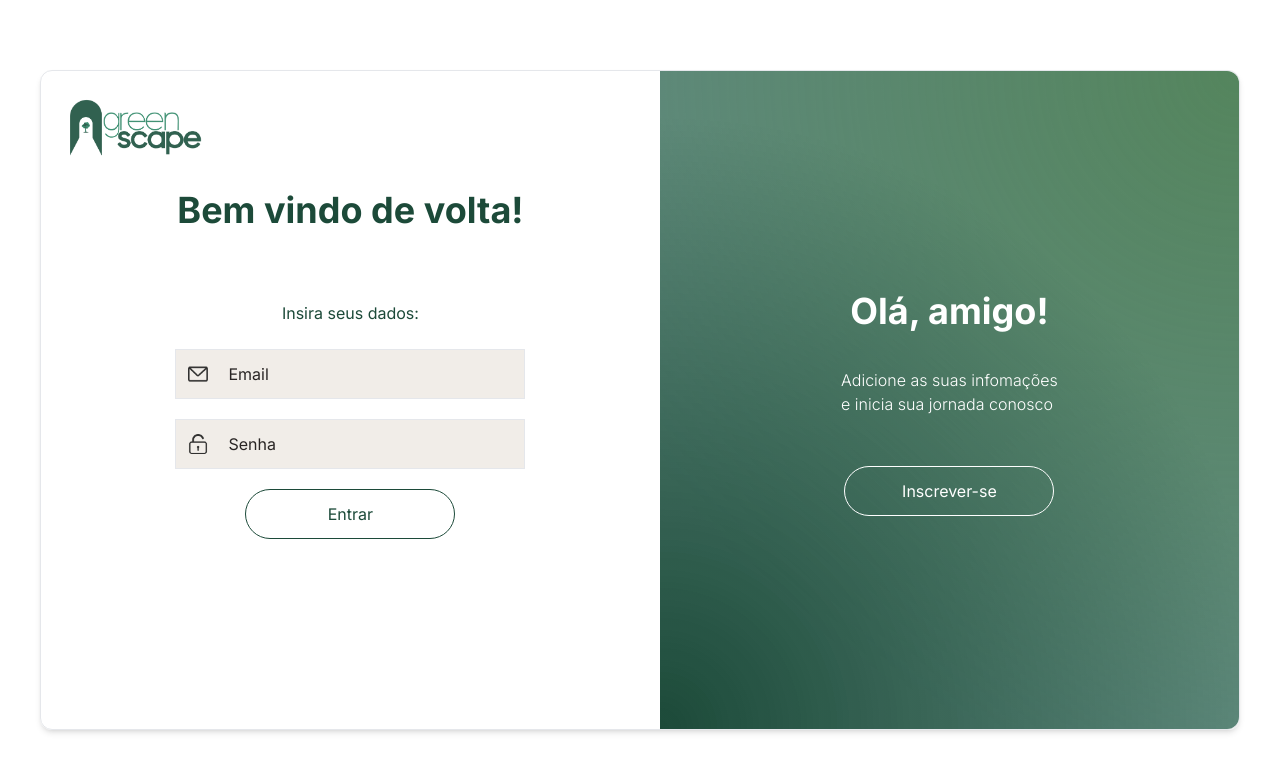
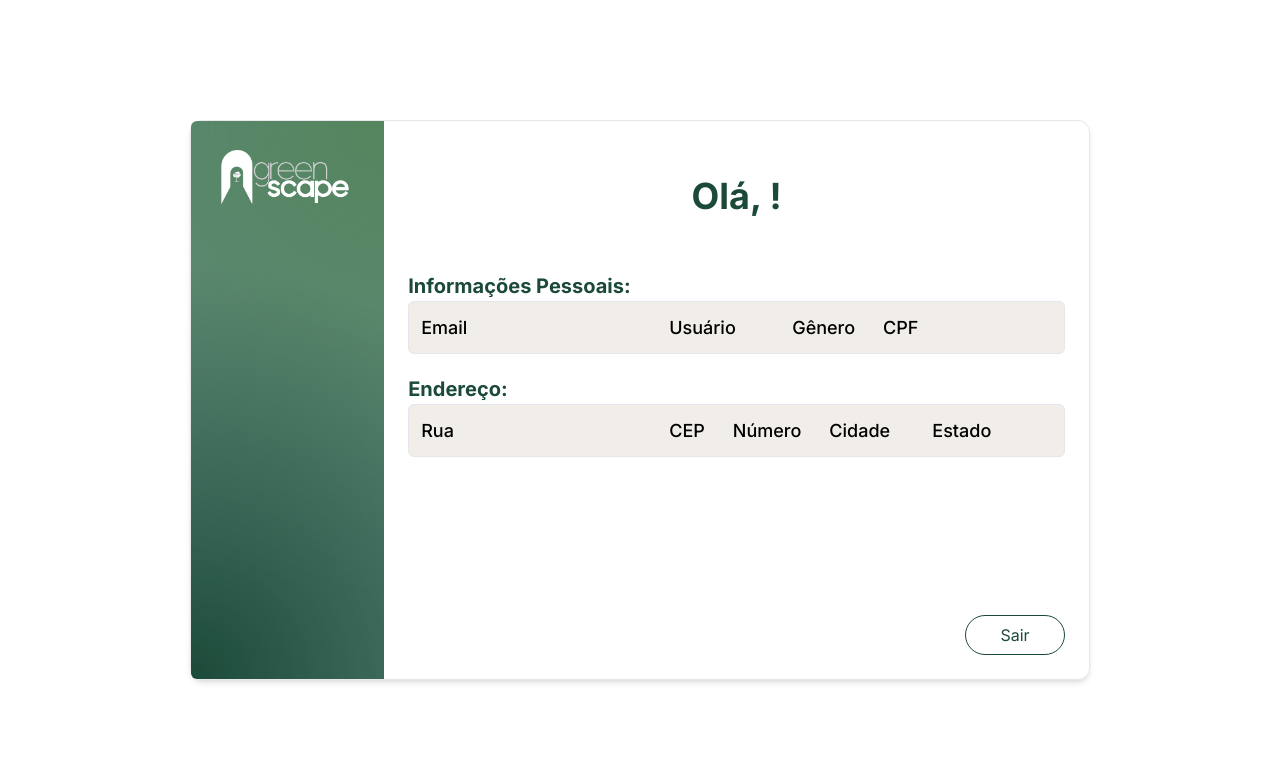
Before and after one commit to DobesDG/Greenscape, a React (Vite) app: page /user/1 in a window 1280 px wide. Shown: the top 772 px of the page. Built offline with nearby package versions, Linux system fonts and the light colour scheme; no server answers; the database is empty.

Commit message:
Creates user profile page

```diff
--- a/package.json
+++ b/package.json
@@ -17,6 +17,7 @@
     "react": "^18.3.1",
     "react-dom": "^18.3.1",
     "react-hook-form": "^7.54.2",
+    "react-router": "^7.1.1",
     "react-toastify": "^11.0.2"
   },
   "devDependencies": {
--- /dev/null
+++ b/src/User.tsx
@@ -0,0 +1,128 @@
+import { useEffect, useState } from "react";
+import { supabase } from "./lib/Supabase";
+import { useParams } from "react-router";
+import white_logo from "./assets/white_logo.png"
+import { useNavigate } from "react-router";
+
+
+interface userInfo {
+  cep: string | null;
+  city: string | null;
+  cpf: string | null;
+  created_at: string;
+  email: string | null;
+  full_name: string | null;
+  gender: string | null;
+  id: number;
+  number: number | null;
+  state: string | null;
+  street: string | null;
+  user_name: string | null;
+};
+
+function User() {
+  const { user } = useParams();
+
+  const [userData, setUserData] = useState<userInfo>({} as userInfo);
+
+  const nav = useNavigate();
+
+  useEffect(() => {
+    async function getUser(user: string) {
+      const { data, error } = await supabase
+        .from("greenscape")
+        .select("*")
+        .eq("email", `${user}`)
+        .single();
+
+      if (error) {
+        return;
+      }
+      setUserData(data);
+      return;
+    }
+    getUser(user!);
+  }, [user]);
+
+  return (
+    <div className="flex justify-center items-center min-h-screen w-screen font-inter">
+      <div className="flex w-[900px] h-[560px] justify-start items-center border rounded-xl shadow-md">
+        <div className="flex w-[250px] h-full justify-center items-center ">
+          <div className="w-full h-full rounded-l-md bg-[radial-gradient(circle_at_left_bottom,_#1c4a39_0%,_rgba(20,82,65,0.6)_70%),_radial-gradient(circle_at_right_top,_#b5d288_0%,_rgba(20,82,65,0.2)_80%)] flex flex-col transition-all duration-500 ease-in-out gap-32 p-6">
+            <img src={white_logo} className="w-[140px]" />
+          </div>
+        </div>
+        <div className="flex flex-col w-full h-full justify-center items-start p-6">
+          <div className="flex flex-col w-full h-full gap-12 justify-start mt-6">
+            <div className="flex w-full justify-center">
+              <h1 className="text-third-green font-bold text-[36px]">
+                Olá, {userData.user_name} !
+              </h1>
+            </div>
+            <div className="flex flex-col w-full justify-center items-start gap-5">
+              <div className="flex flex-col w-full">
+                <p className="text-third-green font-bold text-[20px]">
+                  Informações Pessoais:
+                </p>
+                <div className="flex gap-7 border p-3 w-full bg-primary-brown bg-opacity-30 rounded-md">
+                  <div className="w-[220px] truncate">
+                    <p className="text-[18px] font-medium">Email</p>
+                    <p>{userData.email}</p>
+                  </div>
+                  <div className="w-[95px] truncate">
+                    <p className="text-[18px] font-medium">Usuário</p>
+                    <p>{userData.user_name}</p>
+                  </div>
+                  <div>
+                    <p className="text-[18px] font-medium">Gênero</p>
+                    <p>{userData.gender}</p>
+                  </div>
+                  <div>
+                    <p className="text-[18px] font-medium">CPF</p>
+                    <p>{userData.cpf}</p>
+                  </div>
+                </div>
+              </div>
+              <div className="flex flex-col w-full">
+                <p className="text-third-green font-bold text-[20px]">
+                  Endereço:
+                </p>
+                <div className="flex gap-7 border p-3 w-full bg-primary-brown bg-opacity-30 rounded-md">
+                  <div className="w-[220px] truncate">
+                    <p className="text-[18px] font-medium">Rua</p>
+                    <p>{userData.street}</p>
+                  </div>
+                  <div>
+                    <p className="text-[18px] font-medium">CEP</p>
+                    <p>{userData.cep}</p>
+                  </div>
+                  <div>
+                    <p className="text-[18px] font-medium">Número</p>
+                    <p>{userData.number}</p>
+                  </div>
+                  <div className="w-[75px] truncate">
+                    <p className="text-[18px] font-medium">Cidade</p>
+                    <p>{userData.city}</p>
+                  </div>
+                  <div className="w-[75px] truncate">
+                    <p className="text-[18px] font-medium">Estado</p>
+                    <p>{userData.state}</p>
+                  </div>
+                </div>
+              </div>
+            </div>
+          </div>
+          <div className="flex w-full justify-end">
+            <button
+              onClick={() => nav("/")}
+              className="bg-none border text-[16px] text-third-green border-third-green rounded-full w-[100px] h-[40px] hover:bg-third-green hover:text-white"
+            >
+              Sair
+            </button>
+          </div>
+        </div>
+      </div>
+    </div>
+  );
+}
+export default User;
--- a/src/components/LogIn.tsx
+++ b/src/components/LogIn.tsx
@@ -5,6 +5,7 @@ import { useForm, SubmitHandler } from "react-hook-form";
 import { AuthSchema } from "../lib/AuthSchema";
 import { supabase } from "../lib/Supabase";
 import { toast } from "react-toastify";
+import { useNavigate } from "react-router";
 
 export const LogIn: React.FC = () => {
   const form = useForm<AuthSchema>();
@@ -14,6 +15,8 @@ export const LogIn: React.FC = () => {
     setError,
     formState: { errors },
   } = form;
+
+  const nav = useNavigate();
 
   const onSubmit: SubmitHandler<AuthSchema> = async (authData: AuthSchema) => {
     const sucessLogInToast = () => toast.success("Conectado com sucesso!");
@@ -27,6 +30,7 @@ export const LogIn: React.FC = () => {
 
     if (!error) {
       sucessLogInToast();
+      nav(`/user/${authData.email}`);
       return;
     }
 
--- a/src/lib/CreateUser.ts
+++ b/src/lib/CreateUser.ts
@@ -35,7 +35,7 @@ export async function createUser(payload: UserSchema) {
     gender: payload.personalData.gender,
     cpf: payload.personalData.cpf,
     cep: payload.address.cep,
-    street: payload.address.state,
+    street: payload.address.street,
     number: payload.address.number,
     state: payload.address.state,
     city: payload.address.city,
--- a/src/main.tsx
+++ b/src/main.tsx
@@ -1,9 +1,11 @@
-import { StrictMode } from 'react'
-import { createRoot } from 'react-dom/client'
-import App from './App.tsx'
+import ReactDOM from "react-dom/client";
+import MainRoutes from "./routes.jsx";
+import { BrowserRouter } from "react-router";
 
-createRoot(document.getElementById('root')!).render(
-  <StrictMode>
-    <App />
-  </StrictMode>,
-)
+const root = document.getElementById("root");
+
+ReactDOM.createRoot(root as HTMLElement).render(
+  <BrowserRouter>
+    <MainRoutes />
+  </BrowserRouter>
+);
--- /dev/null
+++ b/src/routes.tsx
@@ -0,0 +1,15 @@
+
+import { Route, Routes } from "react-router";
+import App from "./App";
+import User from "./User";
+
+function MainRoutes() {
+  return (
+    <Routes>
+      <Route path="/" element={<App />} />
+      <Route path="/user/:user" element={<User />} />
+    </Routes>
+  );
+}
+
+export default MainRoutes;
```
Also changed, not shown: 1 other file (tests, documents, lock files or other folders).
